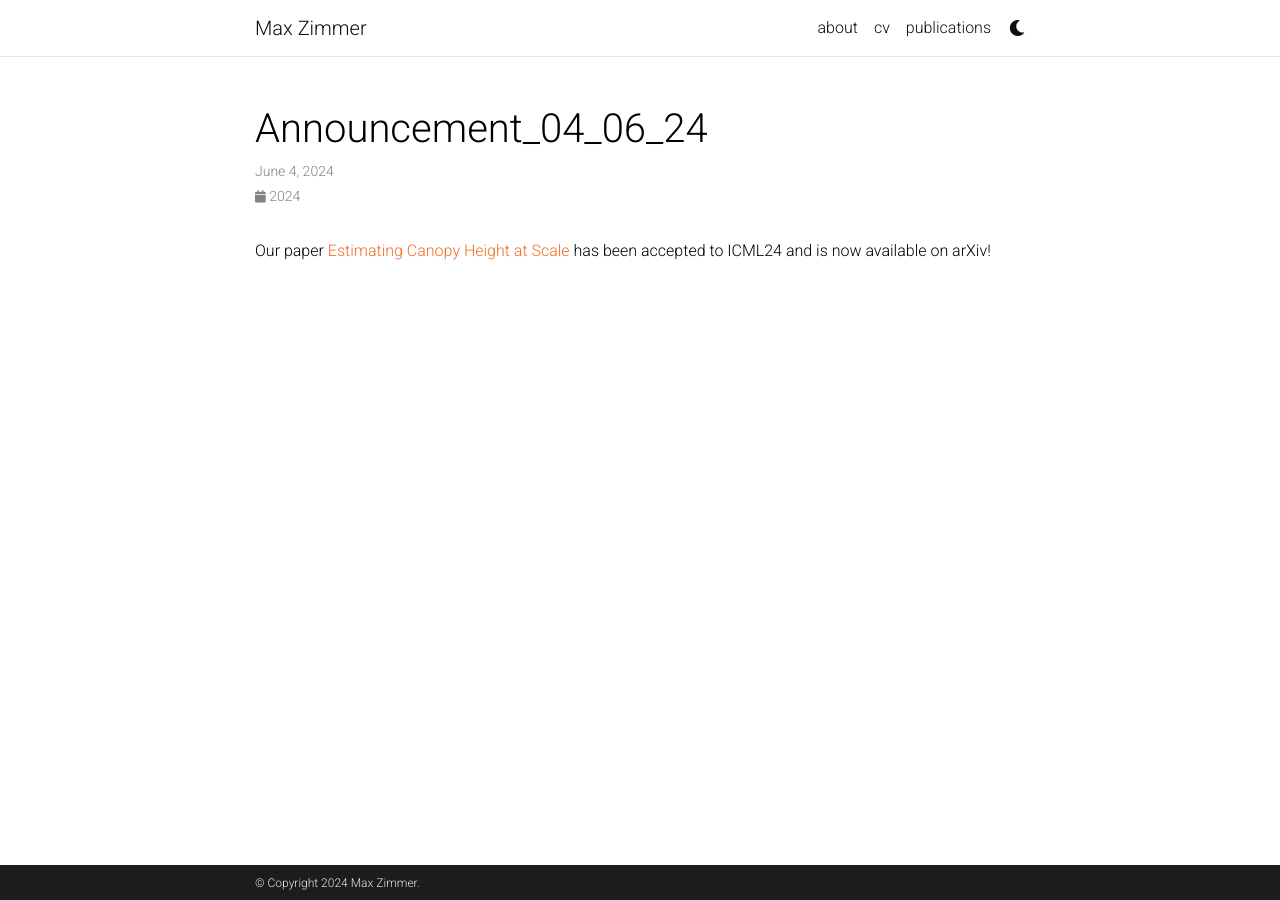
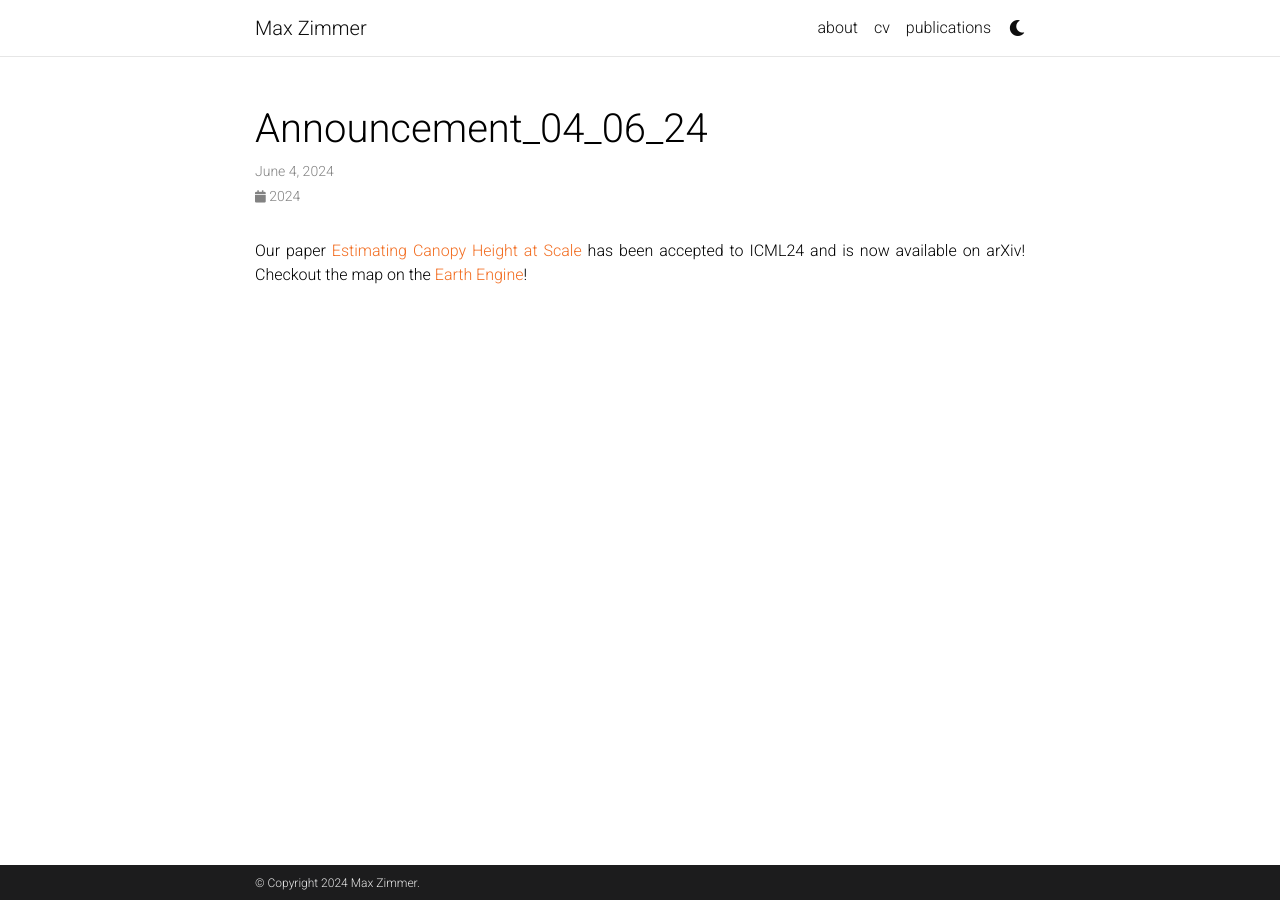
Before and after one commit to zimmer-m/zimmer-m.github.io, a Jekyll site: the page built from _news/announcement_04_06_24.md, in a window 1280 px wide. Built offline with Jekyll 4.4.1, drawn with Linux system fonts in a browser that asks for light colours; comment, search, counter and statistics services are not loaded; a style sheet for code colours, icons or effects is not loaded.

Commit message:
Updated news

```diff
--- a/_news/announcement_04_06_24.md
+++ b/_news/announcement_04_06_24.md
@@ -5,4 +5,4 @@ inline: true
 related_posts: false
 ---
 
-Our paper [Estimating Canopy Height at Scale](https://arxiv.org/abs/2406.01076) has been accepted to ICML24 and is now available on arXiv!
+Our paper [Estimating Canopy Height at Scale](https://arxiv.org/abs/2406.01076) has been accepted to ICML24 and is now available on arXiv! Checkout the map on the [Earth Engine](https://worldwidemap.projects.earthengine.app/view/canopy-height-2020)!
```
